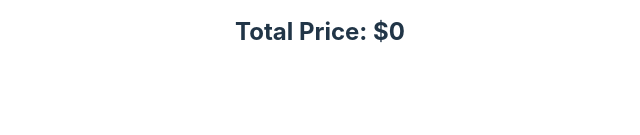
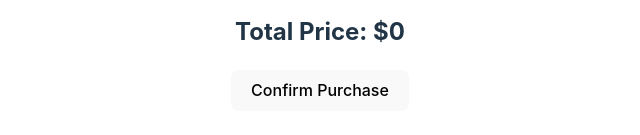
Before and after one commit to ggonz296/project4, a Vue app: page / in a window 1280 px wide. Shown: the part 711-846 px from the top of the page, without its empty margins (320-960 px from the left). Before the commit the page ends 813 px from the top, so only its background shows below. Built offline with nearby package versions, Linux system fonts and the light colour scheme.

Commit message:
Created PurchaseGames.vue file and imported to App.vue file.

```diff
--- a/src/App.vue
+++ b/src/App.vue
@@ -2,6 +2,7 @@
   import Header from './components/Header.vue';
   import TotalGames from './components/TotalGames.vue';
   import AddGames from './components/AddGames.vue';
+  import PurchaseGames from './components/PurchaseGames.vue';
   import {ref, computed} from 'vue'
 
   //My array of games - These are pre-initalized
@@ -37,4 +38,5 @@ const totalPrice = computed(() =>{
   <Header></Header>
   <AddGames :games="myGames" :cart="cart" @select-game="selectGame"></AddGames>
   <TotalGames :total="totalPrice"></TotalGames>
+  <PurchaseGames></PurchaseGames>
 </template>
--- /dev/null
+++ b/src/components/PurchaseGames.vue
@@ -0,0 +1,7 @@
+<script setup>
+
+</script>
+
+<template>
+    <button>Confirm Purchase</button>
+</template>
```
